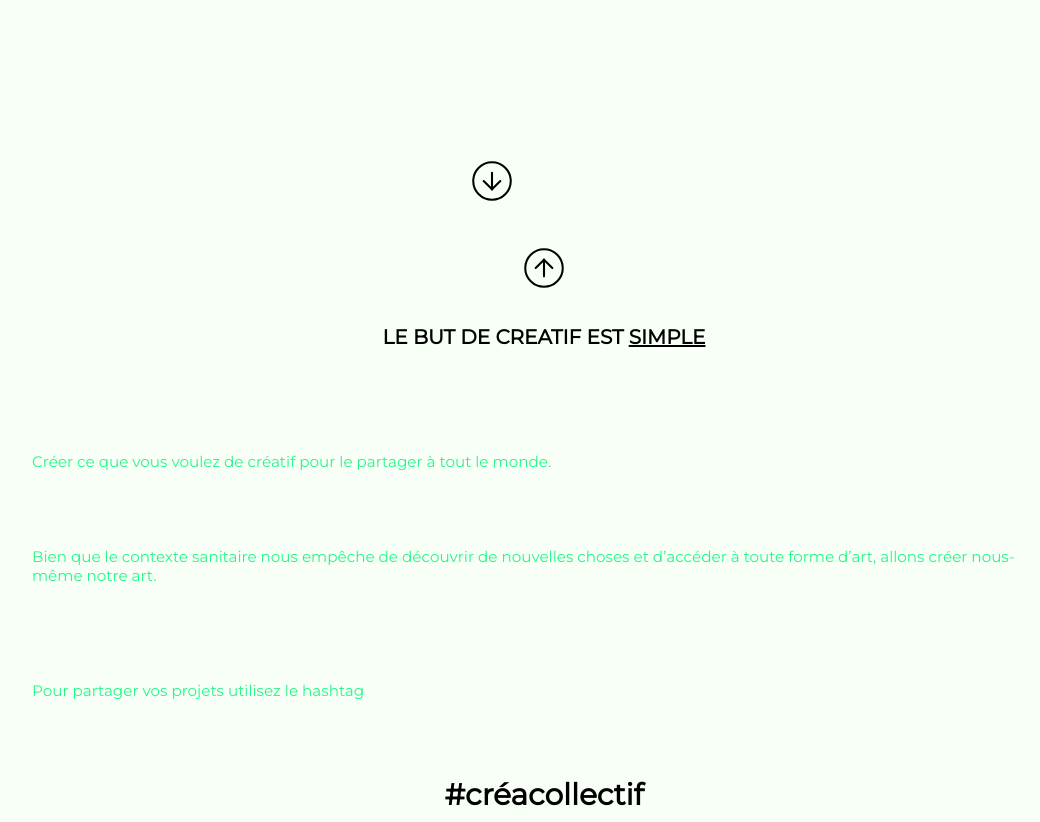
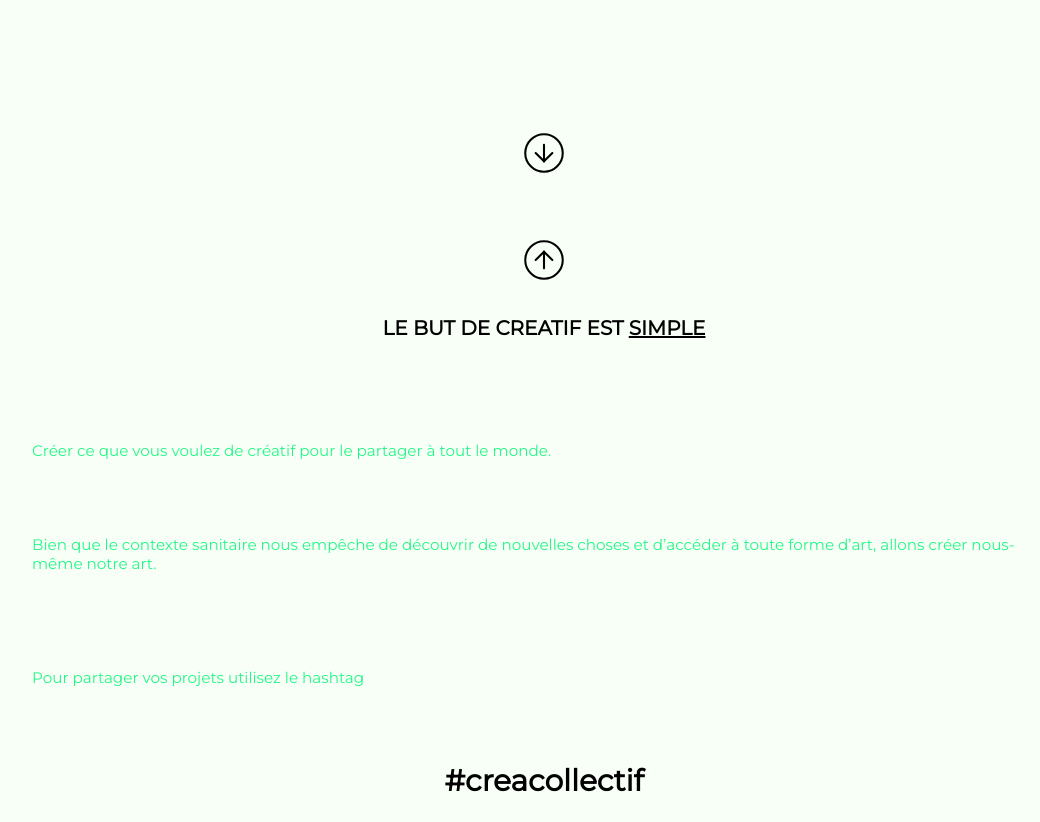
Before and after one commit to creatifcollectif/creatifcollectif.github.io, a plain HTML site: page index.html in a window 1280 px wide. Shown: the part 584-1406 px from the top of the page, without its empty margins (96-1136 px from the left). Drawn offline with Linux system fonts and the light colour scheme.

Commit message:
yeahBiatch

```diff
--- a/assets/css/index.css
+++ b/assets/css/index.css
@@ -18,7 +18,7 @@ body {
 
 #firstContainer {
     width: 100%;
-    height: 100vh;
+    height: 99vh;
     display: flex;
     flex-direction: column;
     position: relative;
@@ -38,7 +38,7 @@ body {
         }
 
     .textContainer {
-        flex: 0.5;
+        flex: 0.46;
         width: 100%;
     }
 
@@ -51,18 +51,21 @@ body {
            font-weight: 700;
        }
 
+    .flecheBasContainer {
+        flex: 0.04;
+        width: 100%;
+        display: flex;
+        justify-content: center;
+    }
+
     .flecheBas {
-        position: absolute;
-        bottom: 10px;
-        left: 44%;
         max-width: 50px;
         max-height: 50px;
     }
 
-
 #secondContainer {
     width: 100%;
-    height: 100vh;
+    height: 99vh;
     display: flex;
     flex-direction: column;
     position: relative;
--- a/index.html
+++ b/index.html
@@ -20,6 +20,7 @@
             <p class="devise">Innover</p>
         </div>
         <a href="#secondContainer">
+            <div class="flecheBasContainer">
                 <svg xmlns="http://www.w3.org/2000/svg" class="flecheBas" width="50" height="50" viewBox="0 0 24 24" stroke-width="1" stroke="#000000" fill="none" stroke-linecap="round" stroke-linejoin="round">
                     <path stroke="none" d="M0 0h24v24H0z" fill="none"/>
                     <circle cx="12" cy="12" r="9" />
@@ -27,6 +28,7 @@
                     <line x1="12" y1="8" x2="12" y2="16" />
                     <line x1="16" y1="12" x2="12" y2="16" />
                   </svg>
+            </div>
         </a>
     </div>
     <div id="secondContainer">
@@ -50,12 +52,12 @@
             <p class="textMiddle">Pour partager vos projets utilisez le hashtag </p>
         </div>
         <div class="endContainer">
-            <p class="creacollectif">#créacollectif</p>
+            <p class="creacollectif">#creacollectif</p>
             <div class="socialContainer">
-                <a href="https://instagram.com/">
+                <a href="https://www.instagram.com/explore/tags/creacollectif">
                     <img class="social" src="./assets/ressources/instagram.png" alt=""/>
                 </a>
-                <a href="https://twitter.com/">
+                <a href="https://twitter.com/search?q=%23creacollectif">
                     <img class="social" src="./assets/ressources/twitter.png" alt=""/>
                 </a>
             </div>
```
Lines whose indentation alone changed are shown as unchanged.
